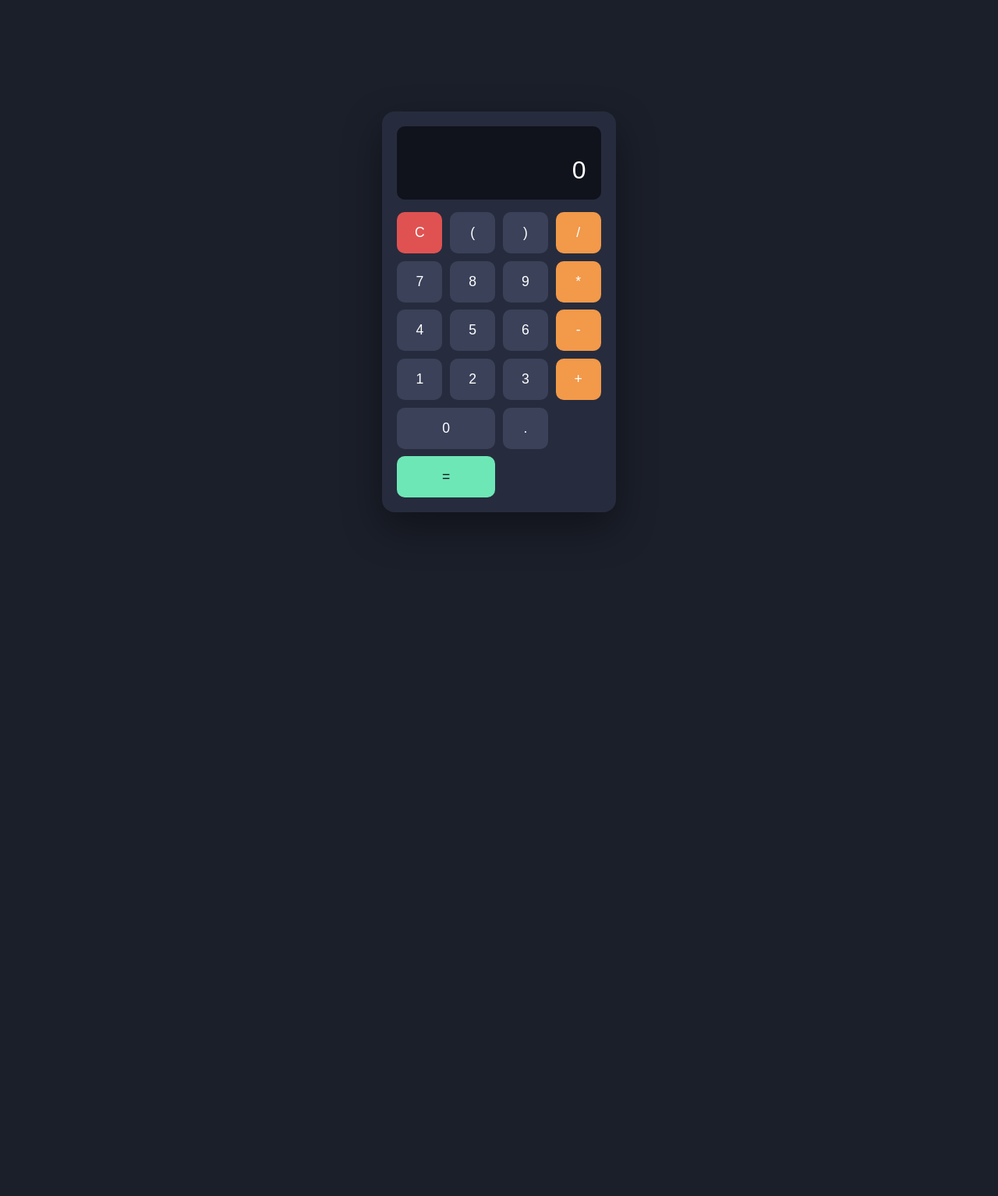
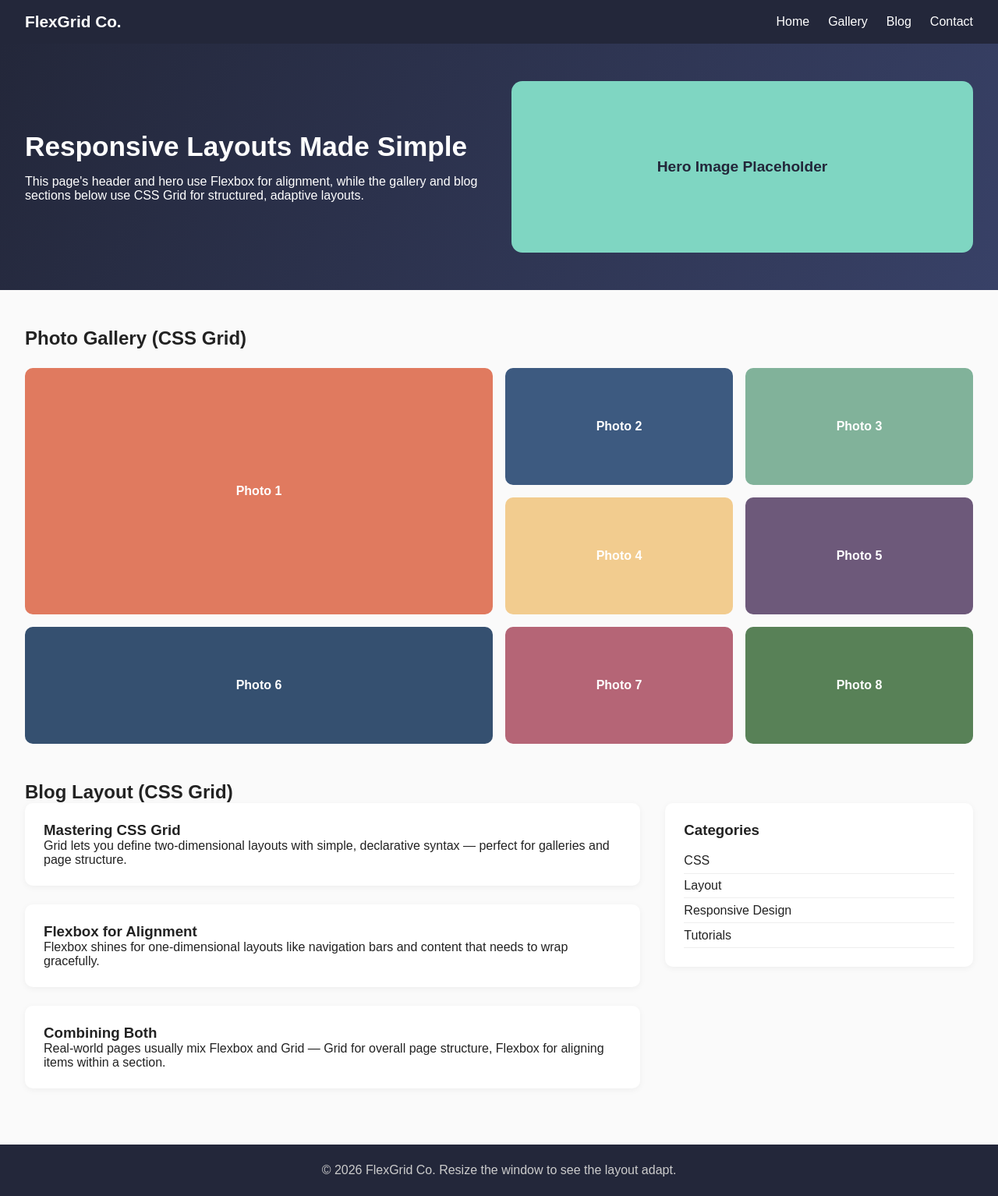
Before and after one commit to jimmybutler13xx-star/web-development, a website: page index.html in a window 1280 px wide. Shown: the whole page at 78% size. Before the commit the page ends 800 px from the top, so only its background shows below. Drawn offline with nearby package versions, Linux system fonts and the light colour scheme.

Commit message:
Add files via upload

```diff
--- a/index.html
+++ b/index.html
@@ -3,139 +3,75 @@
 <head>
 <meta charset="UTF-8">
 <meta name="viewport" content="width=device-width, initial-scale=1.0">
-<title>React Calculator</title>
-<style>
-  * { box-sizing: border-box; margin: 0; padding: 0; }
-  body {
-    font-family: Arial, sans-serif;
-    background: #1b1f2a;
-    display: flex;
-    align-items: center;
-    justify-content: center;
-    min-height: 100vh;
-  }
-  .calculator {
-    background: #262c3d;
-    border-radius: 16px;
-    padding: 1.2rem;
-    width: 300px;
-    box-shadow: 0 20px 50px rgba(0,0,0,0.4);
-  }
-  .display {
-    background: #10131c;
-    color: white;
-    text-align: right;
-    padding: 1.2rem;
-    border-radius: 10px;
-    font-size: 2rem;
-    margin-bottom: 1rem;
-    min-height: 4rem;
-    overflow-x: auto;
-    word-break: break-all;
-  }
-  .display .expression { font-size: 0.9rem; color: #8891a8; min-height: 1.2rem; }
-  .keypad {
-    display: grid;
-    grid-template-columns: repeat(4, 1fr);
-    gap: 0.6rem;
-  }
-  button.key {
-    padding: 1rem 0;
-    font-size: 1.1rem;
-    border: none;
-    border-radius: 10px;
-    cursor: pointer;
-    background: #3a4159;
-    color: white;
-    transition: filter 0.15s;
-  }
-  button.key:hover { filter: brightness(1.15); }
-  button.operator { background: #f2994a; }
-  button.equals { background: #6ee7b7; color: #10131c; grid-column: span 2; }
-  button.clear { background: #e05252; }
-  button.zero { grid-column: span 2; }
-</style>
+<title>Responsive Layout — Flexbox &amp; Grid</title>
+<link rel="stylesheet" href="style.css">
 </head>
 <body>
 
-<div id="root"></div>
+<header>
+  <div class="logo">FlexGrid Co.</div>
+  <nav>
+    <ul>
+      <li><a href="#">Home</a></li>
+      <li><a href="#gallery">Gallery</a></li>
+      <li><a href="#blog">Blog</a></li>
+      <li><a href="#">Contact</a></li>
+    </ul>
+  </nav>
+</header>
 
-<script src="https://unpkg.com/react@18/umd/react.production.min.js"></script>
-<script src="https://unpkg.com/react-dom@18/umd/react-dom.production.min.js"></script>
-<script src="https://unpkg.com/@babel/standalone/babel.min.js"></script>
+<section class="hero">
+  <div class="hero-text">
+    <h1>Responsive Layouts Made Simple</h1>
+    <p>This page's header and hero use Flexbox for alignment, while the gallery and blog sections below use CSS Grid for structured, adaptive layouts.</p>
+  </div>
+  <div class="hero-image">Hero Image Placeholder</div>
+</section>
 
-<script type="text/babel">
-const { useState } = React;
+<section class="gallery-section" id="gallery">
+  <h2>Photo Gallery (CSS Grid)</h2>
+  <div class="photo-grid">
+    <div class="photo c1 wide tall">Photo 1</div>
+    <div class="photo c2">Photo 2</div>
+    <div class="photo c3">Photo 3</div>
+    <div class="photo c4">Photo 4</div>
+    <div class="photo c5">Photo 5</div>
+    <div class="photo c6 wide">Photo 6</div>
+    <div class="photo c7">Photo 7</div>
+    <div class="photo c8">Photo 8</div>
+  </div>
+</section>
 
-// A single calculator button — receives label, click handler, and styling via props
-function Key({ label, onClick, className = "" }) {
-  return (
-    <button className={`key ${className}`} onClick={() => onClick(label)}>
-      {label}
-    </button>
-  );
-}
+<section class="blog-section" id="blog">
+  <h2>Blog Layout (CSS Grid)</h2>
+  <div class="blog-layout">
+    <div class="posts">
+      <article class="post">
+        <h3>Mastering CSS Grid</h3>
+        <p>Grid lets you define two-dimensional layouts with simple, declarative syntax — perfect for galleries and page structure.</p>
+      </article>
+      <article class="post">
+        <h3>Flexbox for Alignment</h3>
+        <p>Flexbox shines for one-dimensional layouts like navigation bars and content that needs to wrap gracefully.</p>
+      </article>
+      <article class="post">
+        <h3>Combining Both</h3>
+        <p>Real-world pages usually mix Flexbox and Grid — Grid for overall page structure, Flexbox for aligning items within a section.</p>
+      </article>
+    </div>
+    <aside class="sidebar">
+      <h3>Categories</h3>
+      <ul>
+        <li>CSS</li>
+        <li>Layout</li>
+        <li>Responsive Design</li>
+        <li>Tutorials</li>
+      </ul>
+    </aside>
+  </div>
+</section>
 
-// The screen — receives current expression + result as props (no internal state)
-function Display({ expression, value }) {
-  return (
-    <div className="display">
-      <div className="expression">{expression || "\u00A0"}</div>
-      <div>{value}</div>
-    </div>
-  );
-}
+<footer>&copy; 2026 FlexGrid Co. Resize the window to see the layout adapt.</footer>
 
-function Calculator() {
-  const [expression, setExpression] = useState("");
-  const [value, setValue] = useState("0");
-
-  function handleKey(label) {
-    if (label === "C") {
-      setExpression("");
-      setValue("0");
-      return;
-    }
-    if (label === "=") {
-      try {
-        // Safe-ish eval limited to digits/operators only
-        if (/^[0-9+\-*/.() ]+$/.test(expression)) {
-          const result = Function(`"use strict"; return (${expression})`)();
-          setValue(String(result));
-          setExpression(String(result));
-        }
-      } catch {
-        setValue("Error");
-      }
-      return;
-    }
-
-    setExpression(prev => (value !== "0" && prev === "" ? value : prev) + label);
-    setValue(prev => (prev === "0" ? label : prev + label));
-  }
-
-  const keys = [
-    { label: "C", className: "clear" },
-    { label: "(" }, { label: ")" }, { label: "/", className: "operator" },
-    { label: "7" }, { label: "8" }, { label: "9" }, { label: "*", className: "operator" },
-    { label: "4" }, { label: "5" }, { label: "6" }, { label: "-", className: "operator" },
-    { label: "1" }, { label: "2" }, { label: "3" }, { label: "+", className: "operator" },
-    { label: "0", className: "zero" }, { label: "." }, { label: "=", className: "equals" },
-  ];
-
-  return (
-    <div className="calculator">
-      <Display expression={expression} value={value} />
-      <div className="keypad">
-        {keys.map((k, i) => (
-          <Key key={i} label={k.label} className={k.className} onClick={handleKey} />
-        ))}
-      </div>
-    </div>
-  );
-}
-
-ReactDOM.createRoot(document.getElementById("root")).render(<Calculator />);
-</script>
 </body>
 </html>
--- a/style.css
+++ b/style.css
@@ -1,78 +1,118 @@
 * { box-sizing: border-box; margin: 0; padding: 0; }
-body {
-  font-family: Arial, sans-serif;
-  background: linear-gradient(135deg, #667eea, #764ba2);
-  min-height: 100vh;
+body { font-family: Arial, sans-serif; color: #222; background: #fafafa; }
+
+/* ---------- Header uses Flexbox ---------- */
+header {
+  display: flex;
+  justify-content: space-between;
+  align-items: center;
+  flex-wrap: wrap;
+  background: #23273a;
+  color: white;
+  padding: 1rem 2rem;
+}
+header .logo { font-weight: bold; font-size: 1.3rem; }
+header nav ul {
+  list-style: none;
+  display: flex;
+  gap: 1.5rem;
+  flex-wrap: wrap;
+}
+header nav a { color: white; text-decoration: none; }
+header nav a:hover { color: #7fd6c2; }
+
+/* ---------- Hero uses Flexbox ---------- */
+.hero {
+  display: flex;
+  align-items: center;
+  justify-content: space-between;
+  flex-wrap: wrap;
+  gap: 2rem;
+  padding: 3rem 2rem;
+  background: linear-gradient(120deg, #23273a, #384167);
+  color: white;
+}
+.hero-text { flex: 1 1 300px; }
+.hero-text h1 { font-size: 2.2rem; margin-bottom: 1rem; }
+.hero-image {
+  flex: 1 1 300px;
+  height: 220px;
+  background: #7fd6c2;
+  border-radius: 14px;
   display: flex;
   align-items: center;
   justify-content: center;
-  padding: 1.5rem;
+  color: #23273a;
+  font-weight: bold;
+  font-size: 1.2rem;
 }
-.app {
-  background: white;
-  width: 100%;
-  max-width: 480px;
-  border-radius: 14px;
-  box-shadow: 0 20px 50px rgba(0,0,0,0.25);
-  padding: 2rem;
+
+/* ---------- Gallery uses CSS Grid ---------- */
+.gallery-section { padding: 3rem 2rem; }
+.gallery-section h2 { margin-bottom: 1.5rem; }
+.photo-grid {
+  display: grid;
+  grid-template-columns: repeat(4, 1fr);
+  grid-auto-rows: 150px;
+  gap: 1rem;
 }
-h1 { text-align: center; color: #333; margin-bottom: 1.2rem; }
-
-.input-row { display: flex; gap: 0.5rem; margin-bottom: 1rem; }
-.input-row input {
-  flex: 1;
-  padding: 0.7rem;
-  border: 1px solid #ddd;
-  border-radius: 8px;
-  font-size: 1rem;
-}
-.input-row button {
-  padding: 0.7rem 1.2rem;
-  background: #667eea;
-  color: white;
-  border: none;
-  border-radius: 8px;
-  cursor: pointer;
-  font-size: 1rem;
-}
-.input-row button:hover { background: #5563c1; }
-
-.filters { display: flex; gap: 0.5rem; margin-bottom: 1rem; }
-.filters button {
-  flex: 1;
-  padding: 0.5rem;
-  border: 1px solid #ddd;
-  background: #f4f4f8;
-  border-radius: 8px;
-  cursor: pointer;
-}
-.filters button.active { background: #667eea; color: white; border-color: #667eea; }
-
-ul#taskList { list-style: none; }
-.task {
+.photo-grid .photo {
+  border-radius: 10px;
   display: flex;
   align-items: center;
-  gap: 0.7rem;
-  padding: 0.7rem 0.4rem;
-  border-bottom: 1px solid #eee;
+  justify-content: center;
+  color: white;
+  font-weight: bold;
 }
-.task .text { flex: 1; word-break: break-word; }
-.task.completed .text { text-decoration: line-through; color: #999; }
-.task button.delete {
-  background: none;
-  border: none;
-  color: #e05252;
-  font-size: 1.1rem;
-  cursor: pointer;
+.photo-grid .wide { grid-column: span 2; }
+.photo-grid .tall { grid-row: span 2; }
+.c1 { background: #e07a5f; } .c2 { background: #3d5a80; }
+.c3 { background: #81b29a; } .c4 { background: #f2cc8f; }
+.c5 { background: #6d597a; } .c6 { background: #355070; }
+.c7 { background: #b56576; } .c8 { background: #588157; }
+
+/* ---------- Blog layout uses CSS Grid ---------- */
+.blog-section { padding: 0 2rem 3rem; }
+.blog-layout {
+  display: grid;
+  grid-template-columns: 2fr 1fr;
+  gap: 2rem;
 }
-.task input[type="checkbox"] { width: 18px; height: 18px; cursor: pointer; }
+.post {
+  background: white;
+  border-radius: 10px;
+  padding: 1.5rem;
+  margin-bottom: 1.5rem;
+  box-shadow: 0 2px 8px rgba(0,0,0,0.05);
+}
+.sidebar {
+  background: white;
+  border-radius: 10px;
+  padding: 1.5rem;
+  height: fit-content;
+  box-shadow: 0 2px 8px rgba(0,0,0,0.05);
+}
+.sidebar h3 { margin-bottom: 0.8rem; }
+.sidebar ul { list-style: none; }
+.sidebar li { padding: 0.4rem 0; border-bottom: 1px solid #eee; }
 
-.stats {
-  margin-top: 1rem;
-  display: flex;
-  justify-content: space-between;
-  color: #777;
-  font-size: 0.9rem;
+footer {
+  text-align: center;
+  padding: 1.5rem;
+  background: #23273a;
+  color: #ccc;
 }
-.stats button { background: none; border: none; color: #e05252; cursor: pointer; }
-.empty-msg { text-align: center; color: #aaa; padding: 1rem 0; }
+
+/* ---------- Responsive breakpoints ---------- */
+/* Tablet */
+@media (max-width: 900px) {
+  .photo-grid { grid-template-columns: repeat(2, 1fr); }
+  .blog-layout { grid-template-columns: 1fr; }
+}
+/* Mobile */
+@media (max-width: 600px) {
+  header { flex-direction: column; align-items: flex-start; gap: 0.8rem; }
+  .hero { text-align: center; }
+  .photo-grid { grid-template-columns: 1fr; }
+  .photo-grid .wide, .photo-grid .tall { grid-column: span 1; grid-row: span 1; }
+}
```
